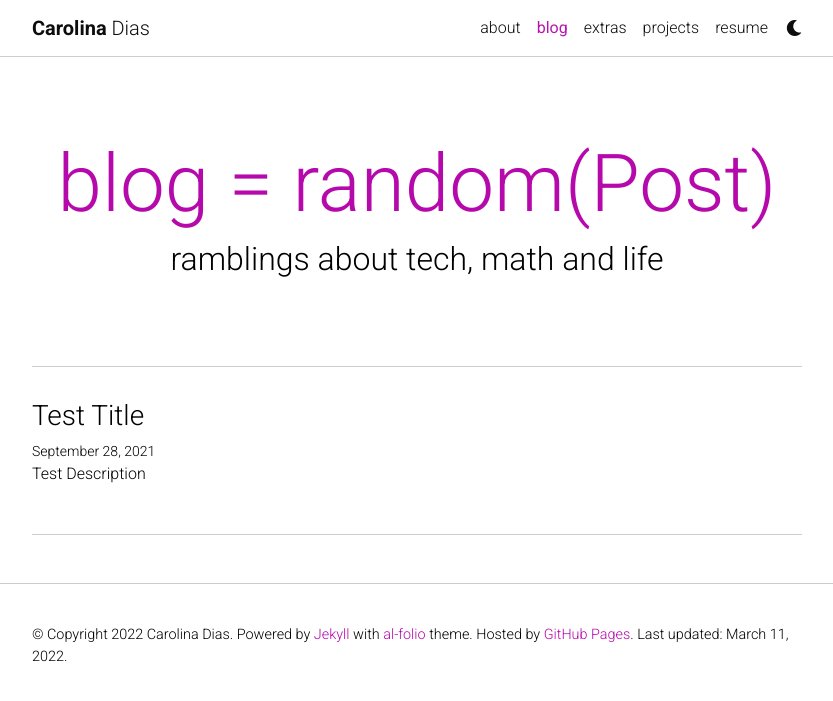
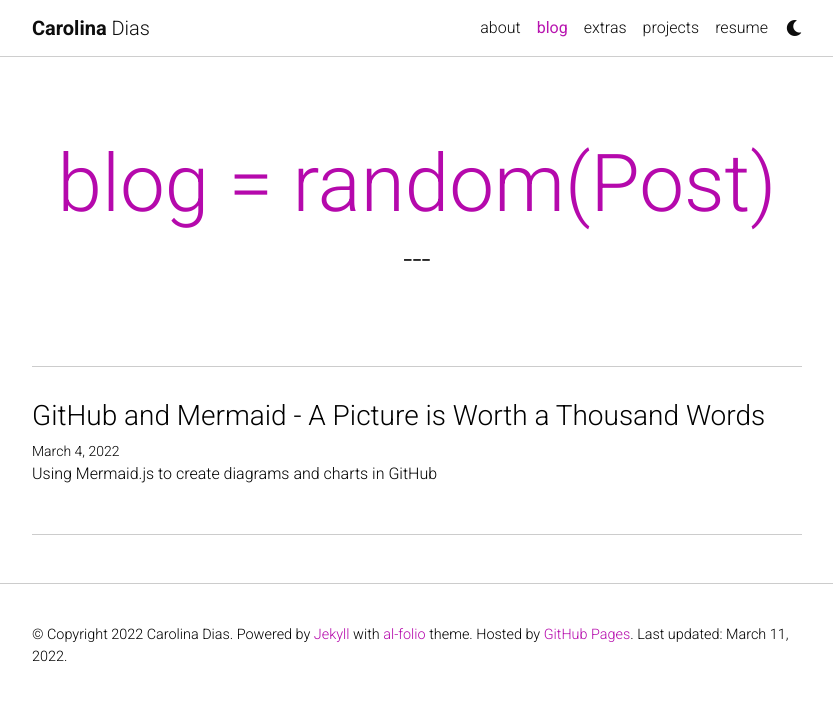
Before and after one commit to diascarolina/diascarolina.github.io, a Jekyll site: the page built from blog/index.html, in a window 1280 px wide. Shown: the top 701 px of the page, without its empty margins (223-1056 px from the left). Built offline with Jekyll 4.4.1, drawn with Linux system fonts in a browser that asks for light colours; nearby versions of some CDN libraries; the list of posts is cut into pages by our own code; comment, search, counter and statistics services are not loaded; a style sheet for code colours, icons or effects is not loaded.

Commit message:
Update files

`````diff
--- a/_config.yml
+++ b/_config.yml
@@ -75,8 +75,8 @@ panelbear_analytics: XXXXXXXXX # panelbear analytics site ID
 # -----------------------------------------------------------------------------
 
 blog_name: blog = random(Post)  # your blog must have a name for it to show up in the nav bar
-blog_description: ramblings about tech, math and life
-permalink: /blog/:year/:title/
+blog_description: ---
+permalink: /blog/:year/:month/:title/
 
 # Pagination
 pagination:
--- a/_posts/2021-09-28-test-post.md
+++ /dev/null
@@ -1,8 +0,0 @@
----
-layout: post
-title: Test Title
-date: 2021-09-28 23:22:00
-description: Test Description
----
-
-Test information
--- /dev/null
+++ b/_posts/2022-03-03-github-mermaid.md
@@ -0,0 +1,51 @@
+---
+layout: post
+title: GitHub and Mermaid - A Picture is Worth a Thousand Words
+date: 2022-03-04
+description: Using Mermaid.js to create diagrams and charts in GitHub
+---
+
+<p align="center">
+  <img width="500" src="\assets\img\2022-03-04-github-mermaid\cover.png">
+</p>
+
+Many times during the software development process is easier and more direct to explain complex concepts using diagrams and images, instead of using only text. And to fill this niche there's a tool called Mermaid.
+
+From its website, [Mermaid](https://github.com/mermaid-js/mermaid) is a Javascript based diagramming and charting tool that uses Markdown-inspired text definitions and a renderer to create and modify complex diagrams. This is essencial to help in the process of documening software, which are growing rapidly.
+
+The news is that now this tool have native integration with GitHub's Markdown, making it possible to easily add different diagrams to  project READMEs.
+
+## First Steps
+
+To use Mermaid in GitHub, we only have to use the commom syntax like so:
+
+````
+```mermaid
+ — the code written here will be rendered and appear as images —
+```
+````
+
+## Flowcharts
+
+With that in mind, how can we draw a flowchart, a very useful diagram to teach programming? We have the following example.
+
+````
+```mermaid
+flowchart TD
+    A[Start] --> B{Is it raining today?}
+    B --> C[Yes]
+    C --> D[Get an umbrella]
+    D --> E[End]
+    B --> G[No] ---> E[End]
+```
+````
+
+As we've seen, the first line tells GitHub to render this code in Mermaid. The next line tells us what kind of diagram we want, in this case a _flowchart_, and its orientation: _TD_ for _Top Down_. Other formatting options are easily found at the [documentation](https://mermaid-js.github.io/mermaid/#/).
+
+Following on the code we have the flowchart itself. We can make it as complex or as simple as we want. Here the amount of hyphens (a minimun of 2) will resize the arrows in the final image. With the code above we get the following result.
+
+<p align="center">
+  <img width="700" src="\assets\img\2022-03-04-github-mermaid\02flowchart.png">
+</p>
+
+To be continued
`````
Also changed, not shown: assets/img/2022-03-04-github-mermaid/02flowchart.png (added), assets/img/2022-03-04-github-mermaid/cover.png (added).
